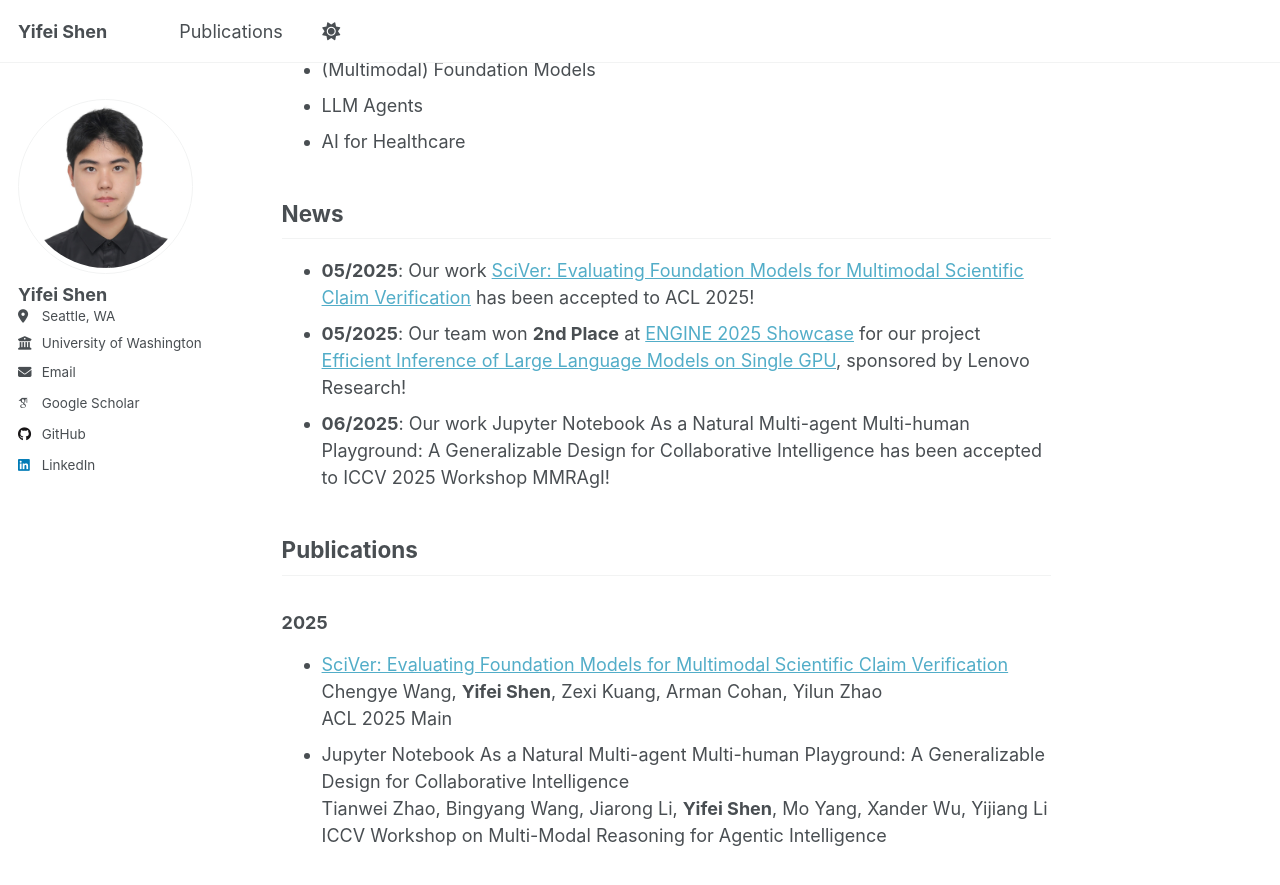
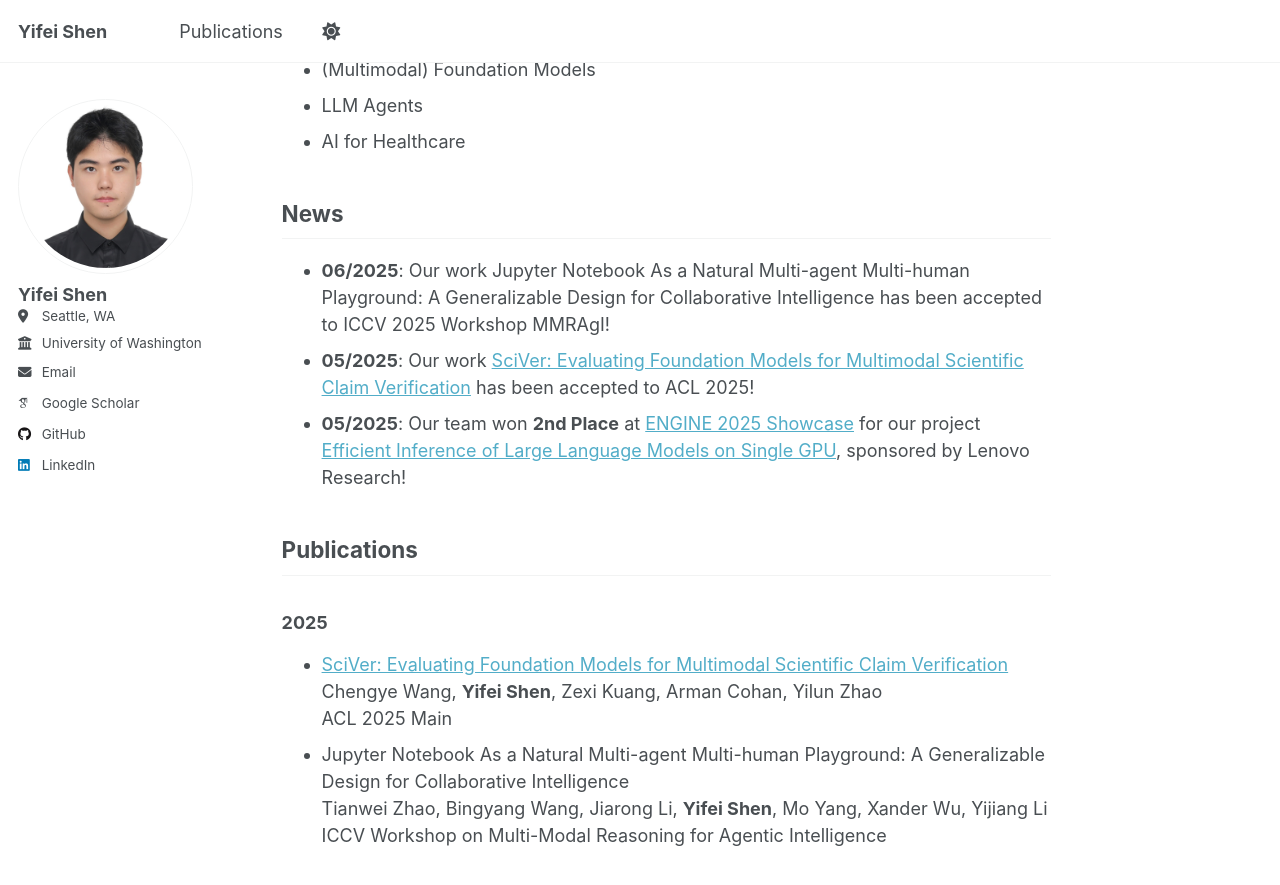
Before and after one commit to Barryshen1/Barryshen1.github.io, a Jekyll site: the page built from _pages/about.md, in a window 1280 px wide and 900 px high, scrolled down 450 px. Shown: the top 885 px of the window. Built offline with Jekyll 4.4.1, drawn with Linux system fonts in a browser that asks for light colours; some web fonts are replaced.

Commit message:
Reorder June news entry

```diff
--- a/_pages/about.md
+++ b/_pages/about.md
@@ -22,9 +22,9 @@ I'm seeking research intern positions in large language models and PhD opportuni
 
 ## News
 
+- **06/2025**: Our work Jupyter Notebook As a Natural Multi-agent Multi-human Playground: A Generalizable Design for Collaborative Intelligence has been accepted to ICCV 2025 Workshop MMRAgI!
 - **05/2025**: Our work [SciVer: Evaluating Foundation Models for Multimodal Scientific Claim Verification](https://arxiv.org/pdf/2506.15569) has been accepted to ACL 2025!
 - **05/2025**: Our team won **2nd Place** at [ENGINE 2025 Showcase](https://www.ece.uw.edu/news-events/capstone-fair/) for our project [Efficient Inference of Large Language Models on Single GPU](https://www.ece.uw.edu/wp-content/uploads/2025/06/Lenovo-Efficient-Inference-of-Large-Language-Models-on-a-Single-GPU.pdf), sponsored by Lenovo Research!
-- **06/2025**: Our work Jupyter Notebook As a Natural Multi-agent Multi-human Playground: A Generalizable Design for Collaborative Intelligence has been accepted to ICCV 2025 Workshop MMRAgI!
 
 ## Publications
 
```
